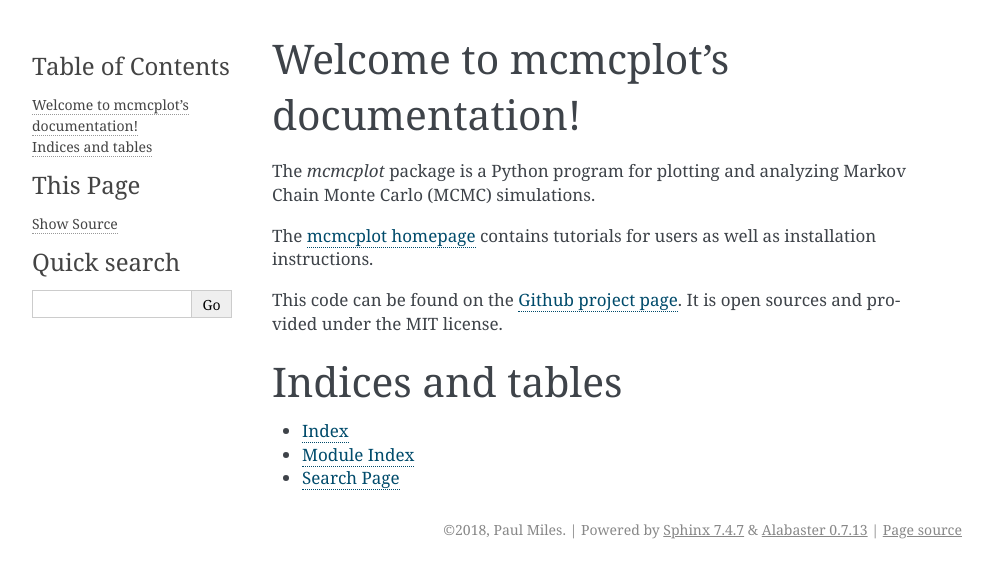
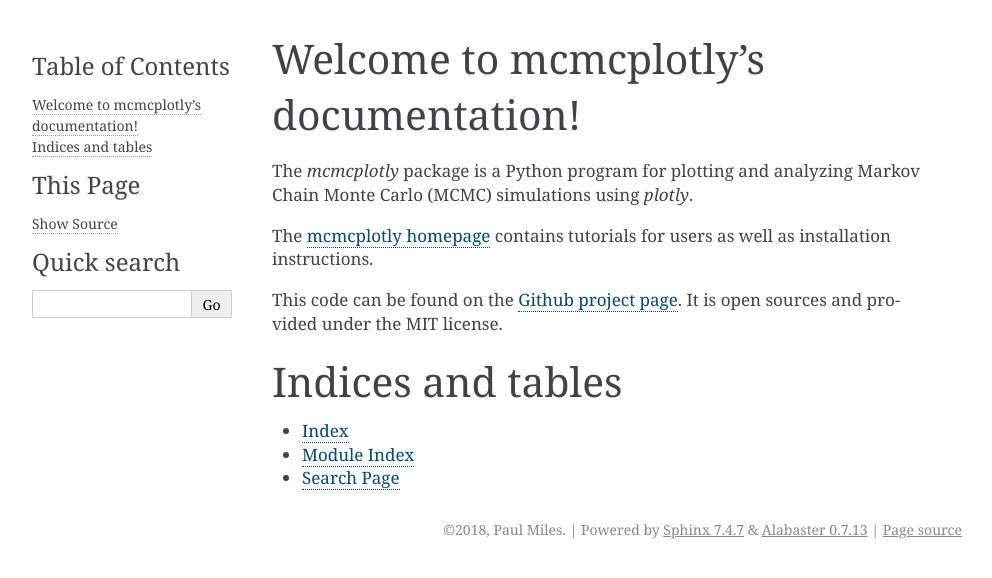
Before and after one commit to prmiles/mcmcplot, a Sphinx documentation site: the page built from doc/source/index.rst, in a window 1280 px wide. Shown: the top 578 px of the page, without its empty margins (148-1140 px from the left). Built offline with Sphinx 7.4.7, drawn with Linux system fonts in a browser that asks for light colours; pages that are not in the unit, such as notebooks, are missing from menus.

Commit message:
Update index.rst

```diff
--- a/doc/source/index.rst
+++ b/doc/source/index.rst
@@ -3,13 +3,13 @@
    You can adapt this file completely to your liking, but it should at least
    contain the root `toctree` directive.
 
-Welcome to mcmcplot's documentation!
+Welcome to mcmcplotly's documentation!
 ====================================
-The `mcmcplot` package is a Python program for plotting and analyzing Markov Chain Monte Carlo (MCMC) simulations.
+The `mcmcplotly` package is a Python program for plotting and analyzing Markov Chain Monte Carlo (MCMC) simulations using `plotly`.
 
-The `mcmcplot homepage <https://prmiles.wordpress.ncsu.edu/codes/python-packages/mcmcplot/>`_ contains tutorials for users as well as installation instructions.
+The `mcmcplotly homepage <https://prmiles.wordpress.ncsu.edu/codes/python-packages/mcmcplotly/>`_ contains tutorials for users as well as installation instructions.
 
-This code can be found on the `Github project page <https://github.com/prmiles/mcmcplot>`_.  It is open sources and provided under the MIT license.
+This code can be found on the `Github project page <https://github.com/prmiles/mcmcplotly>`_.  It is open sources and provided under the MIT license.
 
 .. toctree::
    :maxdepth: 2
```
